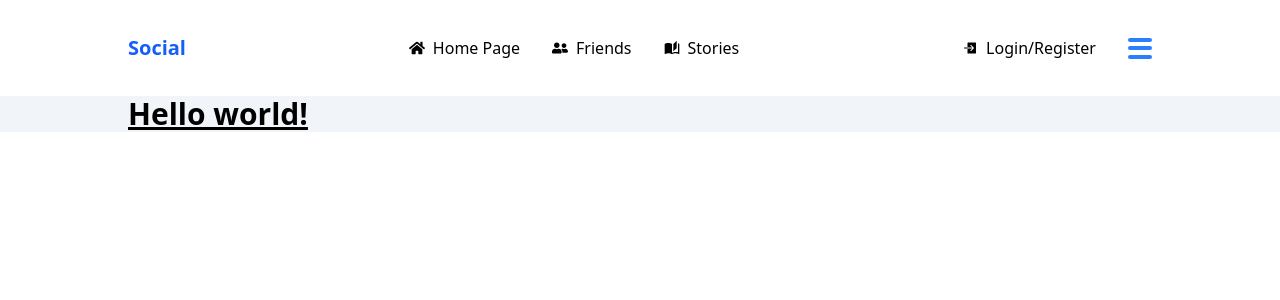
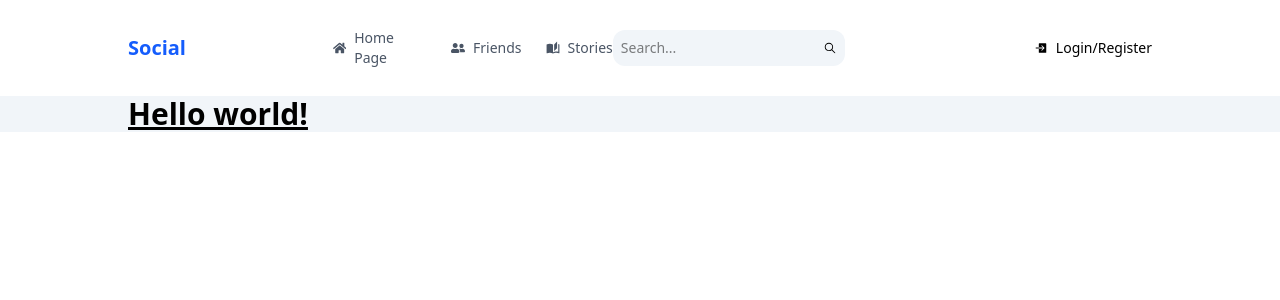
Before and after one commit to hakangulmek/social, a Next.js app: page / in a window 1280 px wide. Shown: the top 300 px of the page. Built offline with nearby package versions, Linux system fonts and the light colour scheme; no server answers.

Commit message:
style: update MobileMenu and Navbar components for improved responsiveness and layout

```diff
--- a/src/components/MobileMenu.tsx
+++ b/src/components/MobileMenu.tsx
@@ -5,7 +5,7 @@ import { useState } from "react";
 export default function MobileMenu() {
   const [isOpen, setIsOpen] = useState(false);
   return (
-    <div className="">
+    <div className="md:hidden">
       <div
         className="flex flex-col gap-[4.5px] cursor-pointer"
         onClick={() => setIsOpen((prev) => !prev)}
--- a/src/components/Navbar.tsx
+++ b/src/components/Navbar.tsx
@@ -11,42 +11,42 @@ import { IoPeople } from "react-icons/io5";
 import { BiSolidMessageSquareDetail } from "react-icons/bi";
 import { IoMdNotifications } from "react-icons/io";
 import { IoLogInSharp } from "react-icons/io5";
+import { IoIosSearch } from "react-icons/io";
 function Navbar() {
   return (
     <div className=" h-24 flex items-center justify-between">
-      <div className="hidden md:flex gap-8 items-center font-medium">
+      <div className="md:hidden lg:block w-[20%]">
         <Link href="/" className="font-bold text-xl text-blue-600">
           Social
         </Link>
       </div>
-      <div className="hidden md:flex gap-8 items-center font-medium">
-        <div className="flex gap-8 items-center md:flex ">
-          <Link
-            href="/"
-            className="hover:text-blue-600 flex items-center gap-2"
-          >
+      <div className="hidden md:flex w-[50%] text-sm items-center justify-between">
+        <div className="flex gap-6 text-gray-600">
+          <Link href="/" className="flex items-center gap-2">
             <FaHome width={24} height={24} />
             Home Page
           </Link>
-          <Link
-            href="/"
-            className="hover:text-blue-600 flex items-center gap-2"
-          >
+          <Link href="/" className="flex items-center gap-2">
             <FaUserFriends width={24} height={24} />
             Friends
           </Link>
-          <Link
-            href="/"
-            className="hover:text-blue-600 flex items-center gap-2"
-          >
+          <Link href="/" className="flex items-center gap-2">
             <MdAutoStories width={24} height={24} />
             Stories
           </Link>
         </div>
+        <div className="hidden xl:flex p-2 bg-slate-100 rounded-xl items-center ">
+          <input
+            type="text"
+            placeholder="Search..."
+            className="bg-transparent outline-none border-none "
+          />
+          <IoIosSearch width={14} height={14} className="" />
+        </div>
       </div>
-      <div className=" flex items-center xl:gap-8">
+      <div className=" w-[30%] flex items-center gap-4 xl:gap-8 justify-end">
         <ClerkLoading>
-          <div className="inline-block h-4 w-4 animate-spin rounded-full border-2 border-gray-500 border-solid border-e-transparent align-[-0.125em] text-surface motion-reduce:animate-[spin_1.5s_linear_infinite] dark:text-white " />
+          <div className="inline-block h-4 w-4 animate-spin rounded-full border-2 border-gray-500 border-solid border-e-transparent align-[-0.125em] text-surface motion-reduce:animate-[spin_1.5s_linear_infinite] dark:text-white" />
         </ClerkLoading>
         <ClerkLoaded>
           <SignedIn>
@@ -62,7 +62,7 @@ function Navbar() {
             <UserButton />
           </SignedIn>
           <SignedOut>
-            <div className="flex items-center gap-2 cursor-pointer">
+            <div className="flex items-center gap-2 text-sm">
               <IoLogInSharp width={24} height={24} />
               <Link href="/sign-in" className=" font-medium">
                 Login/Register
```
